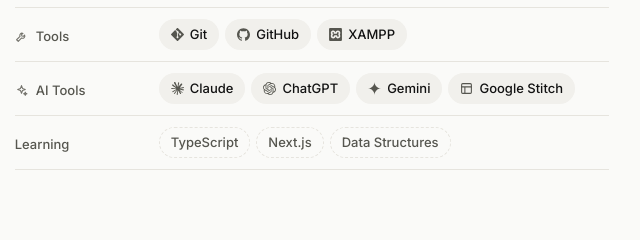
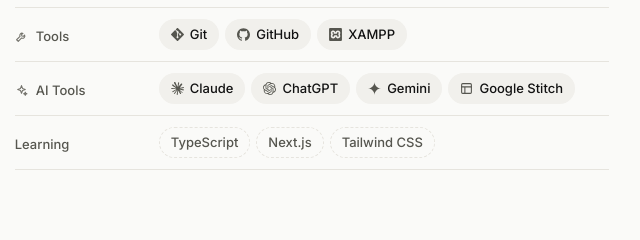
Before and after one commit to shincodez/Portfolio, a plain HTML site: page index.html in a window 1280 px wide. Shown: the part 1840-2080 px from the top of the page, 573-1213 px from the left. Drawn offline with Linux system fonts and the light colour scheme.

Commit message:
Update tech stack Learning row

```diff
--- a/index.html
+++ b/index.html
@@ -784,7 +784,7 @@
               <div class="tcs">
                 <span class="tc soft">TypeScript</span
                 ><span class="tc soft">Next.js</span
-                ><span class="tc soft">Data Structures</span>
+                ><span class="tc soft">Tailwind CSS</span>
               </div>
             </div>
           </div>
```
